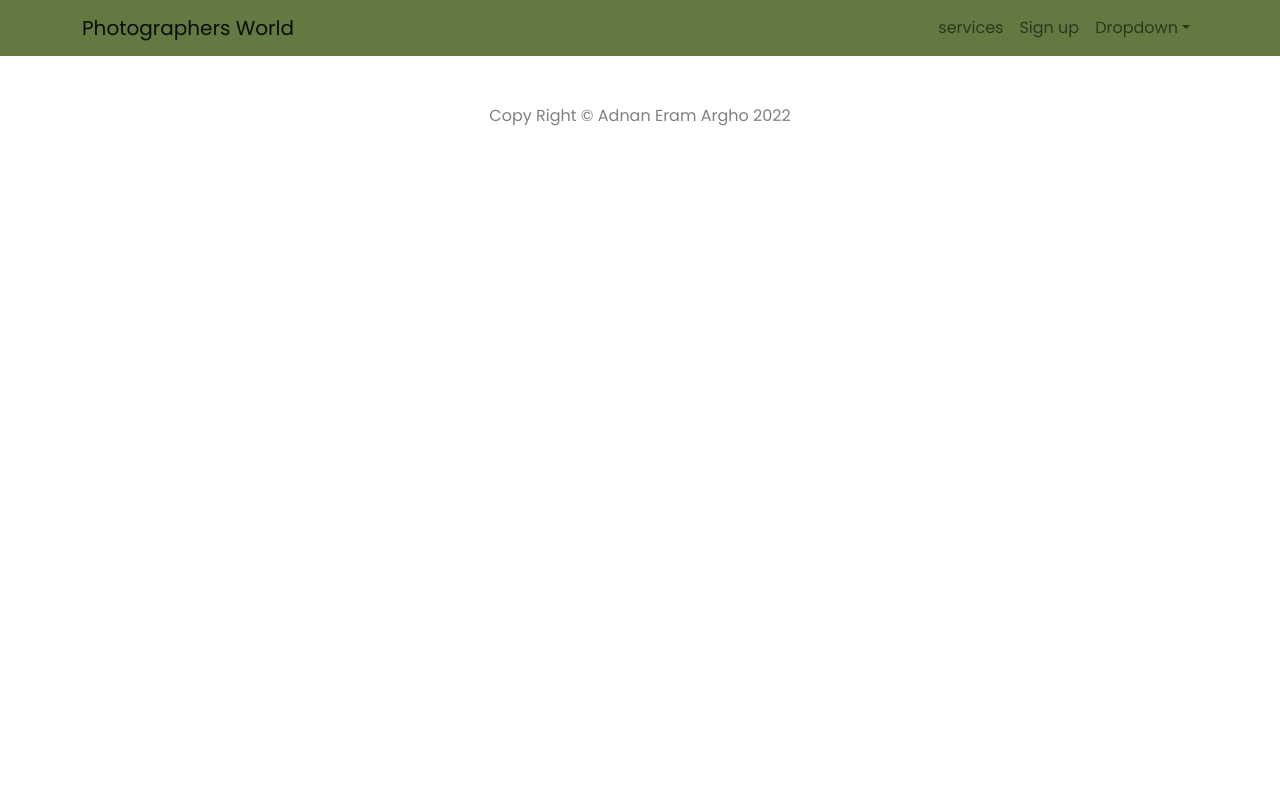
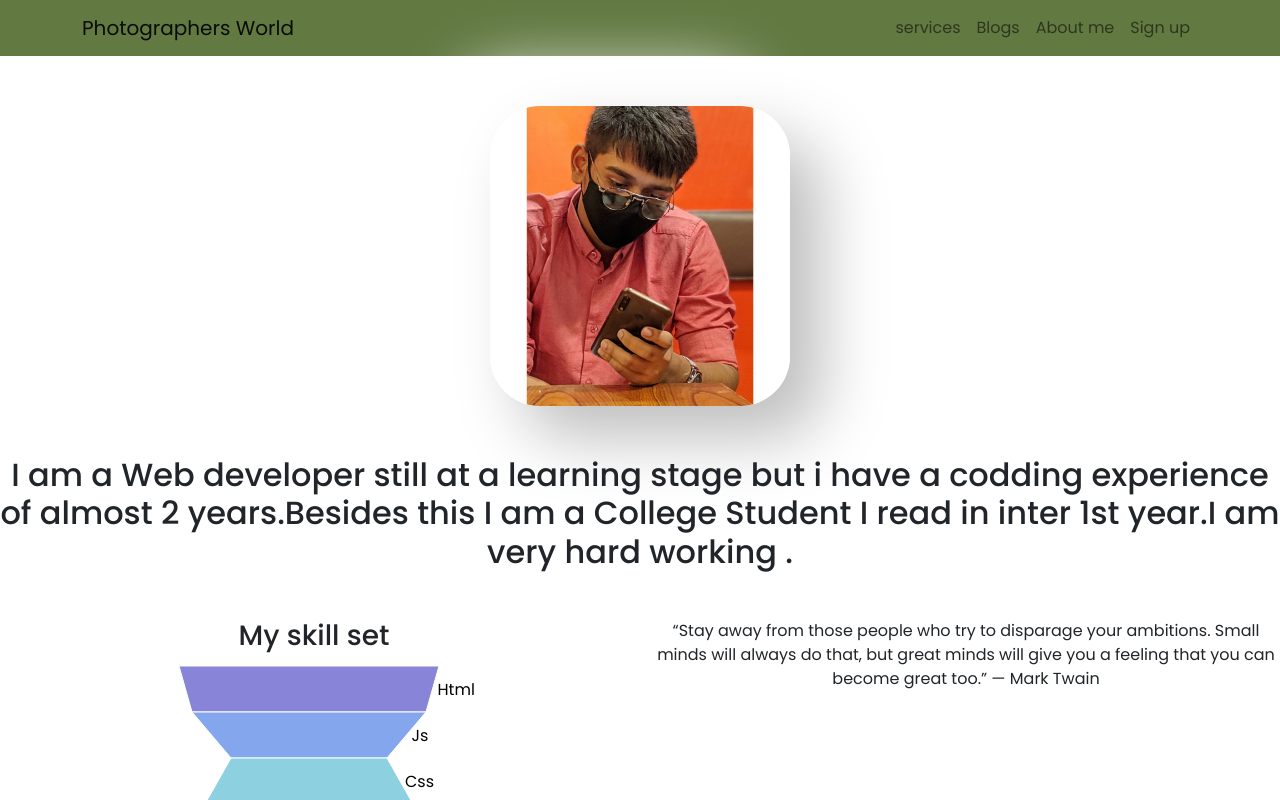
Before and after one commit to Adnan-Eram-Argho/photographers-world, a React (Create React App) app: page /about in a window 1280 px wide. Shown: the top 800 px of the page. Built offline with nearby package versions, Linux system fonts and the light colour scheme; no server answers.

Commit message:
about me done

```diff
--- a/package.json
+++ b/package.json
@@ -15,6 +15,7 @@
     "react-reveal": "^1.2.2",
     "react-router-dom": "^6.3.0",
     "react-scripts": "5.0.1",
+    "recharts": "^2.1.9",
     "web-vitals": "^2.1.4"
   },
   "scripts": {
--- a/src/App.js
+++ b/src/App.js
@@ -11,6 +11,8 @@ import Login from './components/loginOrSignup/SignUp/Signup';
 import RequireAuth from './components/RequireAuth/RequireAuth';
 import CheckOut from './components/CheckOut/CheckOut';
 import SignIn from './components/loginOrSignup/SignIn/SignIn';
+import NotFound from './components/NotFound/NotFound';
+import AboutMe from './components/About me/AboutMe';
 
 function App() {
   return (
@@ -22,10 +24,13 @@ function App() {
         <Route path='/services' element={<Works></Works>}></Route>
         <Route path='/login' element={<Login></Login>}></Route>
         <Route path='/signin' element={<SignIn></SignIn>}></Route>
+        <Route path="/about" element={<AboutMe></AboutMe>}></Route>
         <Route path='/checkout' element={<RequireAuth>
           <CheckOut></CheckOut>
         </RequireAuth>}> </Route>
+        <Route path='*' element={<NotFound></NotFound>}></Route>
       </Routes>
+
       <Footer></Footer>
 
     </div>
--- /dev/null
+++ b/src/components/About me/AboutMe.css
@@ -0,0 +1,15 @@
+.my-img-container {}
+
+.my-img {
+
+    border-radius: 50px;
+    background: linear-gradient(145deg, #cacaca, #f0f0f0);
+    box-shadow: 32px 32px 65px #bebebe,
+        -32px -32px 65px #ffffff;
+    margin-top: 50px;
+}
+
+.description-cont {
+    margin-top: 50px;
+    text-align: center;
+}
--- /dev/null
+++ b/src/components/About me/AboutMe.js
@@ -0,0 +1,74 @@
+import React from 'react';
+import './AboutMe.css'
+import Argho from '../../images/my image/260428649_629475871411624_3062990065862929738_n.jpg'
+import Wobble from 'react-reveal/Wobble';
+import { FunnelChart, Funnel, Tooltip, LabelList } from 'recharts';
+
+const AboutMe = () => {
+    const data = [
+        {
+            "value": 100,
+            "name": "Html",
+            "fill": "#8884d8"
+        },
+        {
+            "value": 90,
+            "name": "Js",
+            "fill": "#83a6ed"
+        },
+        {
+            "value": 60,
+            "name": "Css",
+            "fill": "#8dd1e1"
+        },
+        {
+            "value": 80,
+            "name": "Bootstrap",
+            "fill": "#82ca9d"
+        },
+        {
+            "value": 70,
+            "name": "React",
+            "fill": "#a4de6c"
+        }
+    ]
+    return (
+        <div>
+            <div className='d-flex justify-content-center my-img-container'>
+                <Wobble>
+                    <img src={Argho} width='300px' className='img-fluid my-img' alt="" />
+                </Wobble>
+            </div>
+            <div className='description-cont'>
+                <Wobble>
+                    <h2>I am a Web developer still at a learning stage but i have a codding experience of almost 2 years.Besides this I am a College Student I read in inter 1st year.I am very hard working .</h2>
+                </Wobble>
+            </div>
+            <div className="row mt-5">
+                <div className="col-md-6 col-12 d-flex justify-content-center">
+                    <div className='text-center'>
+                        <h3 >My skill set</h3>
+
+                        <FunnelChart width={330} height={250} >
+                            <Tooltip />
+                            <Funnel
+                                dataKey="value"
+                                data={data}
+                                isAnimationActive
+                            >
+                                <LabelList position="right" fill="#000" stroke="none" dataKey="name" />
+                            </Funnel>
+                        </FunnelChart>
+                    </div>
+                </div>
+                <div className="col-md-6 col-12 text-center">
+                    <Wobble>
+                        <p >“Stay away from those people who try to disparage your ambitions. Small minds will always do that, but great minds will give you a feeling that you can become great too.” — Mark Twain</p>
+                    </Wobble>
+                </div>
+            </div>
+        </div>
+    );
+};
+
+export default AboutMe;
--- a/src/components/GoogleSignIn/GoogleSignIn.js
+++ b/src/components/GoogleSignIn/GoogleSignIn.js
@@ -3,7 +3,7 @@ import { useSignInWithGoogle } from 'react-firebase-hooks/auth';
 import auth from '../../firebase.init';
 import google from '../../images/logo/google.png'
 const GoogleSignIn = () => {
-    const [signInWithGoogle, user, loading, error] = useSignInWithGoogle(auth);
+    const [signInWithGoogle, user] = useSignInWithGoogle(auth);
     const handleGoogleSignIn = () => {
         signInWithGoogle();
         console.log(user)
--- a/src/components/Header/Header.js
+++ b/src/components/Header/Header.js
@@ -1,6 +1,6 @@
 import { signOut } from 'firebase/auth';
 import React from 'react';
-import { Container, Nav, Navbar, NavDropdown } from 'react-bootstrap';
+import { Container, Nav, Navbar } from 'react-bootstrap';
 import { useAuthState } from 'react-firebase-hooks/auth';
 import { Zoom } from 'react-reveal';
 import { Link } from 'react-router-dom';
@@ -24,18 +24,13 @@ const Header = () => {
 
                             </Nav>
                             <Nav>
-                                <Nav.Link href="#services">services</Nav.Link>
+                                <Nav.Link href="/#services">services</Nav.Link>
+
+                                <Nav.Link as={Link} to="/blogs">Blogs</Nav.Link>
+                                <Nav.Link as={Link} to="/about">About me</Nav.Link>
                                 {
                                     user ? <button className='btn' onClick={handleSignOut}>Sign Out</button> : <Nav.Link as={Link} to="/login">Sign up</Nav.Link>
                                 }
-
-                                <NavDropdown title="Dropdown" id="collasible-nav-dropdown">
-                                    <NavDropdown.Item href="#action/3.1">Action</NavDropdown.Item>
-                                    <NavDropdown.Item href="#action/3.2">Another action</NavDropdown.Item>
-                                    <NavDropdown.Item href="#action/3.3">Something</NavDropdown.Item>
-                                    <NavDropdown.Divider />
-                                    <NavDropdown.Item href="#action/3.4">Separated link</NavDropdown.Item>
-                                </NavDropdown>
 
                             </Nav>
                         </Navbar.Collapse>
--- /dev/null
+++ b/src/components/NotFound/NotFound.js
@@ -0,0 +1,12 @@
+import React from 'react';
+
+const NotFound = () => {
+    return (
+        <div className='d-flex align-align-items-center justify-content-center'>
+            <div>     <h1 className='text-center'>404 Not Found</h1>
+                <img src="https://img.freepik.com/free-photo/cute-red-white-cat-sleeping-room_181624-45789.jpg?t=st=1650226362~exp=1650226962~hmac=0e2adb3df1af1ab881ce48386b1469df09219053d62e1dbcb09b6ea69a130210" alt="" /></div>
+        </div>
+    );
+};
+
+export default NotFound;
--- a/src/components/loginOrSignup/SignIn/SignIn.js
+++ b/src/components/loginOrSignup/SignIn/SignIn.js
@@ -1,6 +1,6 @@
 import React, { useState } from 'react';
 import { Form } from 'react-bootstrap';
-import { useAuthState, useSignInWithEmailAndPassword } from 'react-firebase-hooks/auth';
+import { useSignInWithEmailAndPassword } from 'react-firebase-hooks/auth';
 import { Link, useLocation, useNavigate } from 'react-router-dom';
 import auth from '../../../firebase.init';
 import GoogleSignIn from '../../GoogleSignIn/GoogleSignIn';
@@ -13,7 +13,7 @@ const SignIn = () => {
     const [email1, setEmail1] = useState('')
     const [pass2, setPass2] = useState('')
 
-    const [signInWithEmailAndPassword, user, error, loading] = useSignInWithEmailAndPassword(auth);
+    const [signInWithEmailAndPassword, user] = useSignInWithEmailAndPassword(auth);
 
     const handleEmailLogin = (e) => {
         setEmail1(e.target.value)
--- a/src/components/loginOrSignup/SignUp/Signup.js
+++ b/src/components/loginOrSignup/SignUp/Signup.js
@@ -13,8 +13,7 @@ const Login = () => {
 
     const [
         createUserWithEmailAndPassword,
-        user,
-        loading,
+
         error,
 
     ] = useCreateUserWithEmailAndPassword(auth);
```
Also changed, not shown: src/images/my image/260428649_629475871411624_3062990065862929738_n.jpg (added), 1 other file (tests, documents, lock files or other folders).
